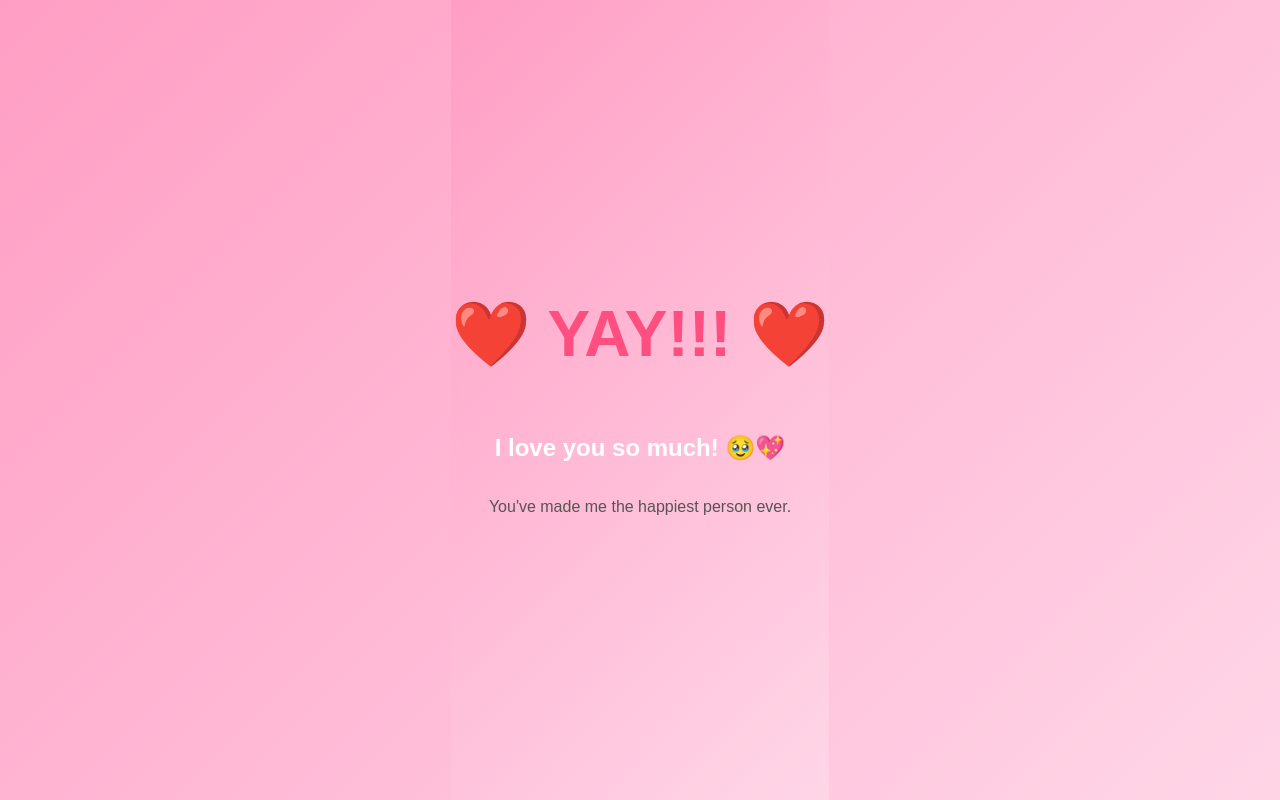
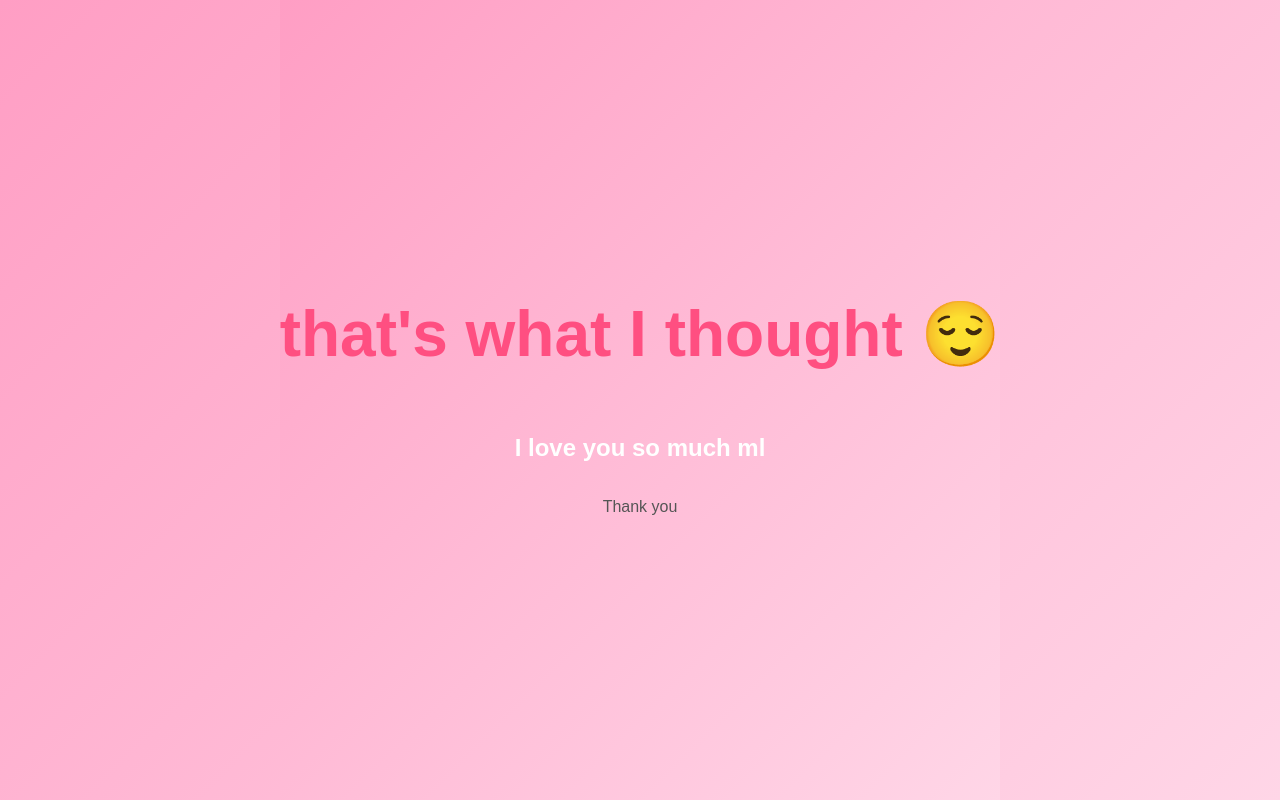
Before and after one commit to snowykek02-sys/hunbun, a plain HTML site: page index.html in a window 1280 px wide. Both pictures are taken after a click on the button "Yes ❤️". Drawn offline with Linux system fonts and the light colour scheme.

Commit message:
Update index.html

```diff
--- a/index.html
+++ b/index.html
@@ -3,7 +3,8 @@
 <head>
 <meta charset="UTF-8">
 <meta name="viewport" content="width=device-width, initial-scale=1.0">
-<title>❤️ A Question ❤️</title>
+
+<title>Honey...</title>
 
 <style>
     body {
@@ -27,7 +28,7 @@
 
     h1 {
         color: #ff4f81;
-        font-size: 2.8em;
+        font-size: 3em;
     }
 
     p {
@@ -59,54 +60,75 @@
         color: white;
         position: relative;
     }
-
-    #message {
-        margin-top: 25px;
-        font-size: 24px;
-        color: #ff4f81;
-        font-weight: bold;
-    }
 </style>
 </head>
 
 <body>
 
 <div class="container">
-    <h1>Honey ❤️</h1>
+
+    <h1>Honey...</h1>
+
+    <!-- 🔥 Add your Todoroki GIF here -->
+    <img src="YOUR_TODOROKI_GIF_URL_HERE"
+         style="width:220px;border-radius:15px;margin:15px 0;">
+
     <p>Will you be my girlfriend?</p>
 
     <button id="yes">Yes ❤️</button>
     <button id="no">No 😢</button>
 
-    <div id="message"></div>
 </div>
 
 <script>
 const yesBtn = document.getElementById("yes");
 const noBtn = document.getElementById("no");
-const message = document.getElementById("message");
 
 yesBtn.onclick = () => {
+
+    // 💖 heart burst effect
+    for (let i = 0; i < 60; i++) {
+        const heart = document.createElement("div");
+        heart.innerHTML = "❤️";
+        heart.style.position = "fixed";
+        heart.style.left = Math.random() * 100 + "vw";
+        heart.style.top = "100vh";
+        heart.style.fontSize = (20 + Math.random() * 30) + "px";
+        heart.style.transition = "all 2.5s linear";
+        heart.style.pointerEvents = "none";
+        document.body.appendChild(heart);
+
+        setTimeout(() => {
+            heart.style.top = "-10vh";
+            heart.style.opacity = "0";
+        }, 50);
+
+        setTimeout(() => heart.remove(), 3000);
+    }
+
     document.body.innerHTML = `
     <div style="
         display:flex;
         justify-content:center;
         align-items:center;
+        flex-direction:column;
         height:100vh;
         background:linear-gradient(135deg,#ff9ec4,#ffd6e7);
         font-family:Arial,sans-serif;
         text-align:center;
-        color:white;
-        flex-direction:column;">
-        <h1 style="font-size:4rem;">❤️ YAY!!! ❤️</h1>
-        <h2>I love you so much! 🥹💖</h2>
-        <p>You've made me the happiest person ever.</p>
+        color:white;">
+
+        <h1 style="font-size:4rem;">that's what I thought 😌</h1>
+
+        <h2>I love you so much ml</h2>
+
+        <p>Thank you</p>
+
     </div>`;
 };
 
 function moveButton() {
     const padding = 20;
-
     const maxX = window.innerWidth - noBtn.offsetWidth - padding;
     const maxY = window.innerHeight - noBtn.offsetHeight - padding;
 
```
